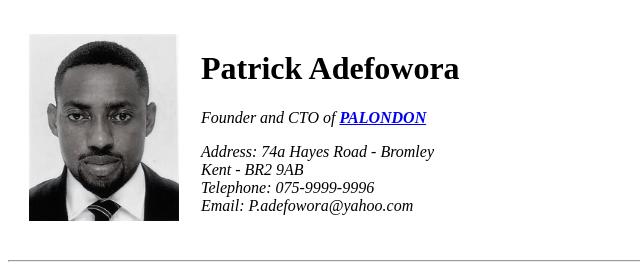
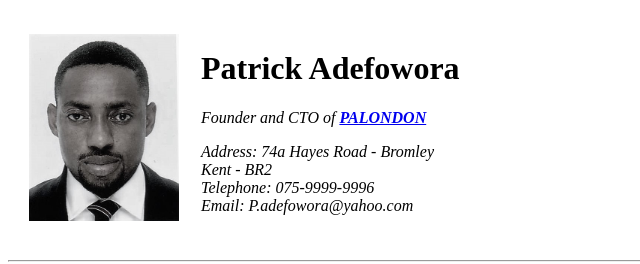
Before and after one commit to patrickdad/cv, a plain HTML site: page index.html in a window 1280 px wide. Shown: the top 264 px of the page, 0-640 px from the left. Drawn offline with Linux system fonts and the light colour scheme.

Commit message:
Update index.html

```diff
--- a/index.html
+++ b/index.html
@@ -15,7 +15,7 @@
       <td>
         <h1>Patrick Adefowora</h1>
         <p><em>Founder and CTO of <strong><a href="https://www.facebook.com/patrick.adefowora.140">PALONDON</a></em></strong></p>
-        <p><em>Address: 74a Hayes Road - Bromley <br> Kent - BR2 9AB
+        <p><em>Address: 74a Hayes Road - Bromley <br> Kent - BR2
             <br>Telephone: 075-9999-9996
             <br>Email: P.adefowora@yahoo.com</em>
         </p>
```
